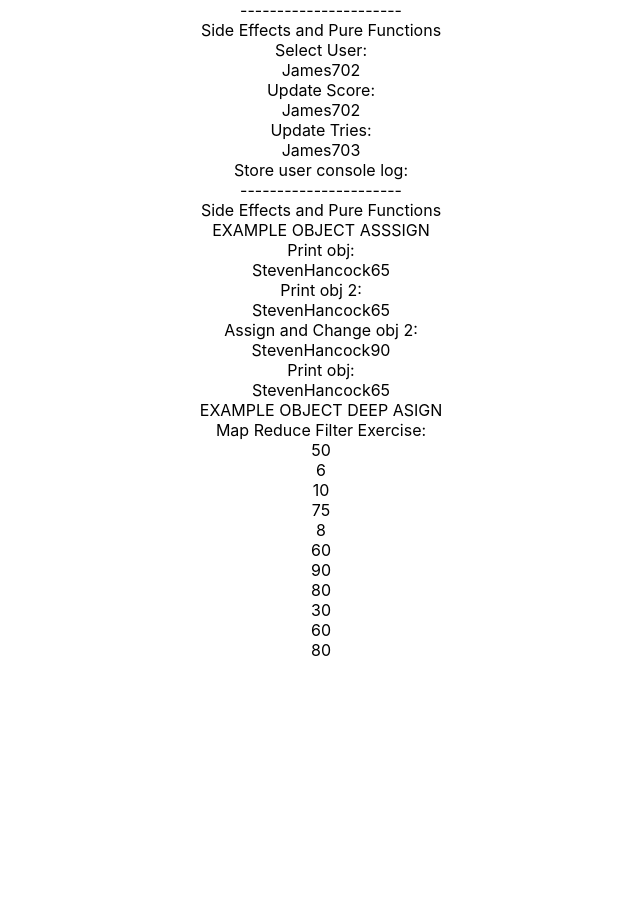
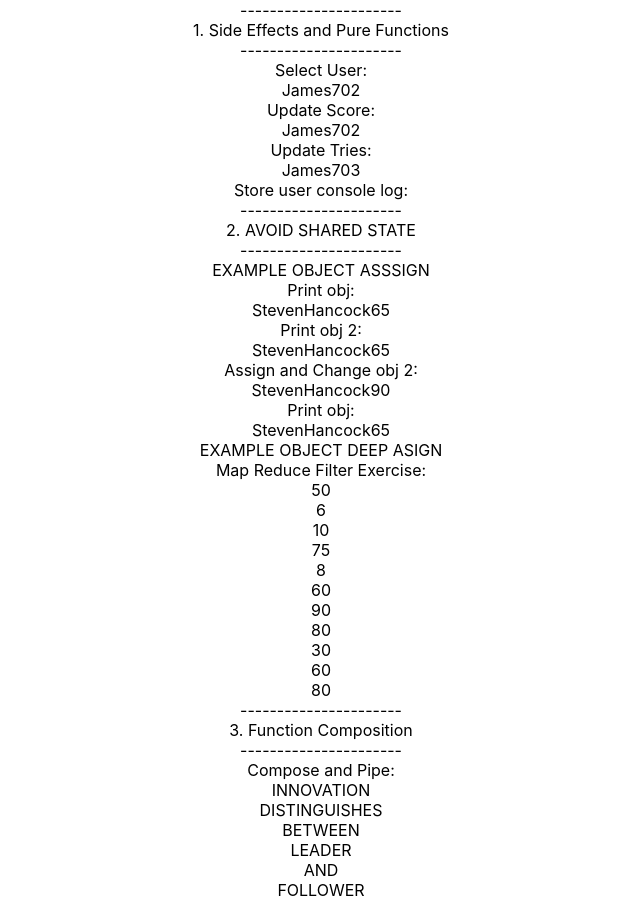
Before and after one commit to tylergasperlin/JSFunctionalProgramming, a React (Create React App) app: page / in a window 1280 px wide. Shown: the whole page, without its empty margins (319-959 px from the left). Before the commit the page ends 800 px from the top, so only its background shows below. Built offline with nearby package versions, Linux system fonts and the light colour scheme.

Commit message:
Function composition

```diff
--- a/src/App.js
+++ b/src/App.js
@@ -11,6 +11,8 @@ import {
 import { getObj, getObj2, changeObj2, obj, assignObject, obj0 } from './AvoidSharedState/avoidSharedState';
 import {avoidMutationExercise} from './AvoidSharedState/avoidMutationExercise'
 import {scores, removeScores} from './AvoidSharedState/mapReduceFilterExercise'
+import {prepareString, str} from './FunctionComposition/composeAndPipe'
+
 const Spacer = () => {
   return <div>----------------------</div>
 }
@@ -50,7 +52,8 @@ function App() {
         <div className='App'>
             <div>
               <Spacer/>
-                <div>Side Effects and Pure Functions</div>
+                <div>1. Side Effects and Pure Functions</div>
+                <Spacer/>
                 Select User:
                 <div> {Object.values(selectUser(usersDara, 0))} </div>
                 Update Score:
@@ -64,7 +67,8 @@ function App() {
             </div>
             <Spacer/>
             <div>
-                <div>Side Effects and Pure Functions</div>
+                <div>2. AVOID SHARED STATE</div>
+                <Spacer/>
                 <div>EXAMPLE OBJECT ASSSIGN</div>
                 Print obj:
                 <div>{Object.values(getObj(obj))}</div>
@@ -80,6 +84,13 @@ function App() {
                 {removeScores(scores).map(item => {
                     return <div>{ item }</div>
                 })}
+                <Spacer/>
+                <div>3. Function Composition</div>
+                <Spacer/>
+                <div>Compose and Pipe:</div>
+                {prepareString(str).map((item) => {
+                    return <div>{item}</div>
+                })}
             </div>
         </div>
     );
--- /dev/null
+++ b/src/FunctionComposition/composeAndPipe.js
@@ -0,0 +1,39 @@
+export const str = 'Innovation distinguishes between a leader and a follower.';
+
+const trim = str => str.replace(/^\s*|\s*$/g, '');
+
+const noPunct = str => str.replace(/[?.,!]/g,'');
+
+const capitalize = str => str.toUpperCase();
+
+const breakout = str => str.split(" ");
+
+const noArticles = str => (str !== "A" && str !== "AN" && str !== "THE");
+
+const filterArticles = arr => arr.filter(noArticles);
+
+//console.log(filterArticles(breakout(capitalize(noPunct(trim(str))))));
+
+const pipe = function(...fns) {
+    return function(x) {
+        return fns.reduce(function(v, f) {
+            return f(v);
+        }, x);
+    }
+};
+
+export const prepareString = pipe(
+    trim,
+    noPunct,
+    capitalize,
+    breakout,
+    filterArticles);
+
+/*const prepareString = compose(
+    filterArticles,
+    breakout,
+    capitalize,
+    noPunct,
+    trim);*/
+
+console.log(prepareString(str));
```
